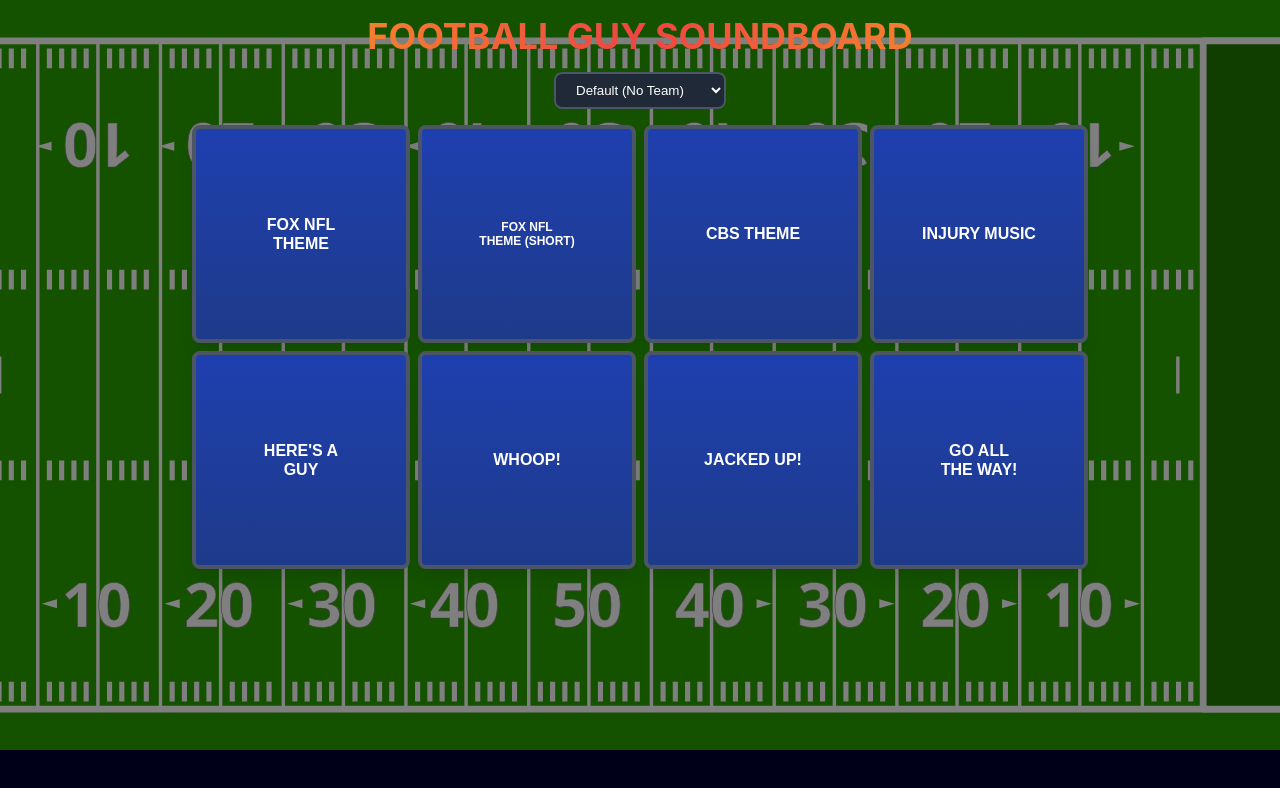
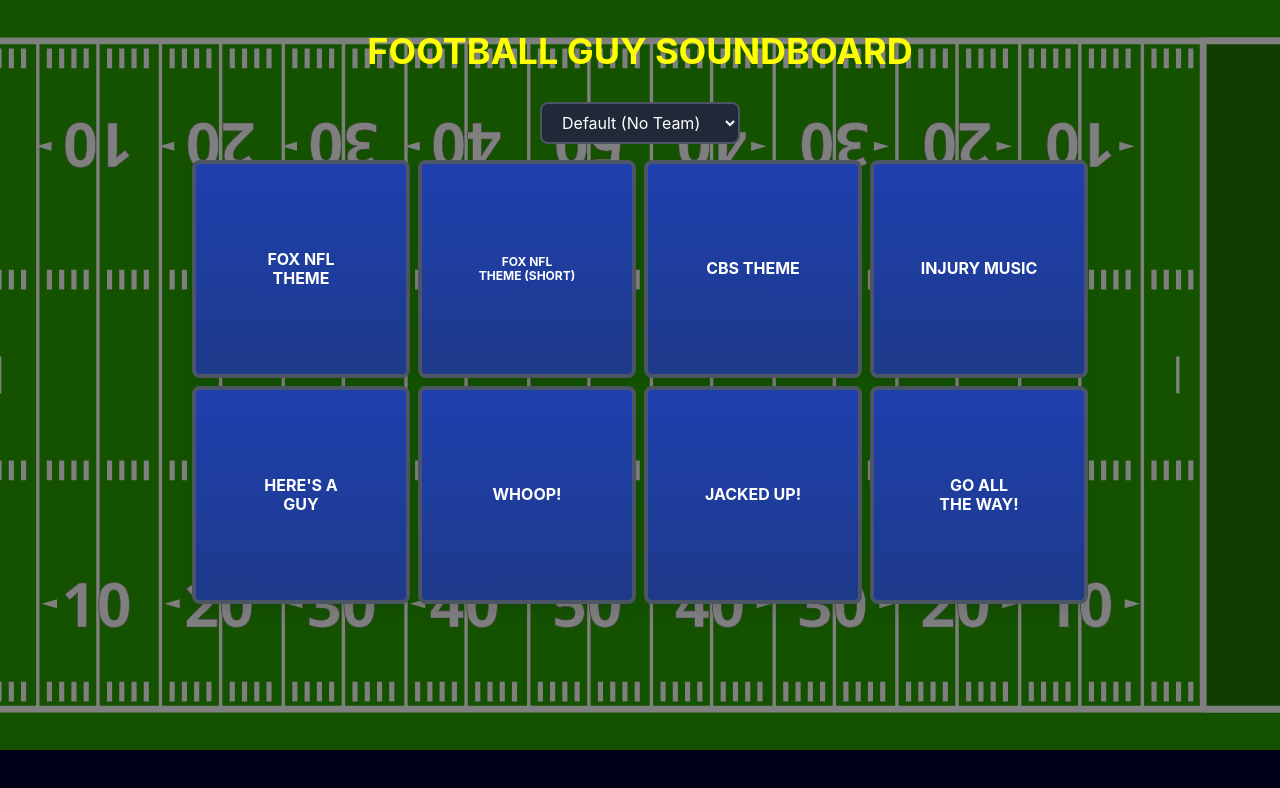
Before and after one commit to bobbyteenager89/soundboard, a Next.js app: page / in a window 1280 px wide. Shown: the top 788 px of the page. Built offline with nearby package versions, Linux system fonts and the light colour scheme.

Commit message:
Simplify CSS setup

```diff
--- a/src/app/globals.css
+++ b/src/app/globals.css
@@ -1,14 +1,22 @@
-* {
-  box-sizing: border-box;
-  margin: 0;
-  padding: 0;
-}
+@tailwind base;
+@tailwind components;
+@tailwind utilities;
 
 body {
   background-color: #000033;
   color: white;
+  margin: 0;
+  padding: 0;
+  min-height: 100vh;
   font-family: -apple-system, BlinkMacSystemFont, "Segoe UI", Roboto, "Helvetica Neue", Arial, sans-serif;
-  min-height: 100vh;
+}
+
+.title {
+  font-size: 36px;
+  font-weight: bold;
+  color: yellow;
+  text-align: center;
+  padding: 16px;
 }
 
 .container {
@@ -117,15 +125,3 @@
   outline: none;
   border-color: #facc15;
 }
-
-.title {
-  font-size: 36px;
-  line-height: 40px;
-  font-weight: bold;
-  background: linear-gradient(to right, #facc15, #ef4444, #facc15);
-  -webkit-background-clip: text;
-  background-clip: text;
-  color: transparent;
-  padding: 8px;
-  text-align: center;
-}
--- a/src/app/layout.tsx
+++ b/src/app/layout.tsx
@@ -13,7 +13,7 @@
 }) {
   return (
     <html lang="en">
-      <body className="antialiased">
+      <body>
         {children}
       </body>
     </html>
```
